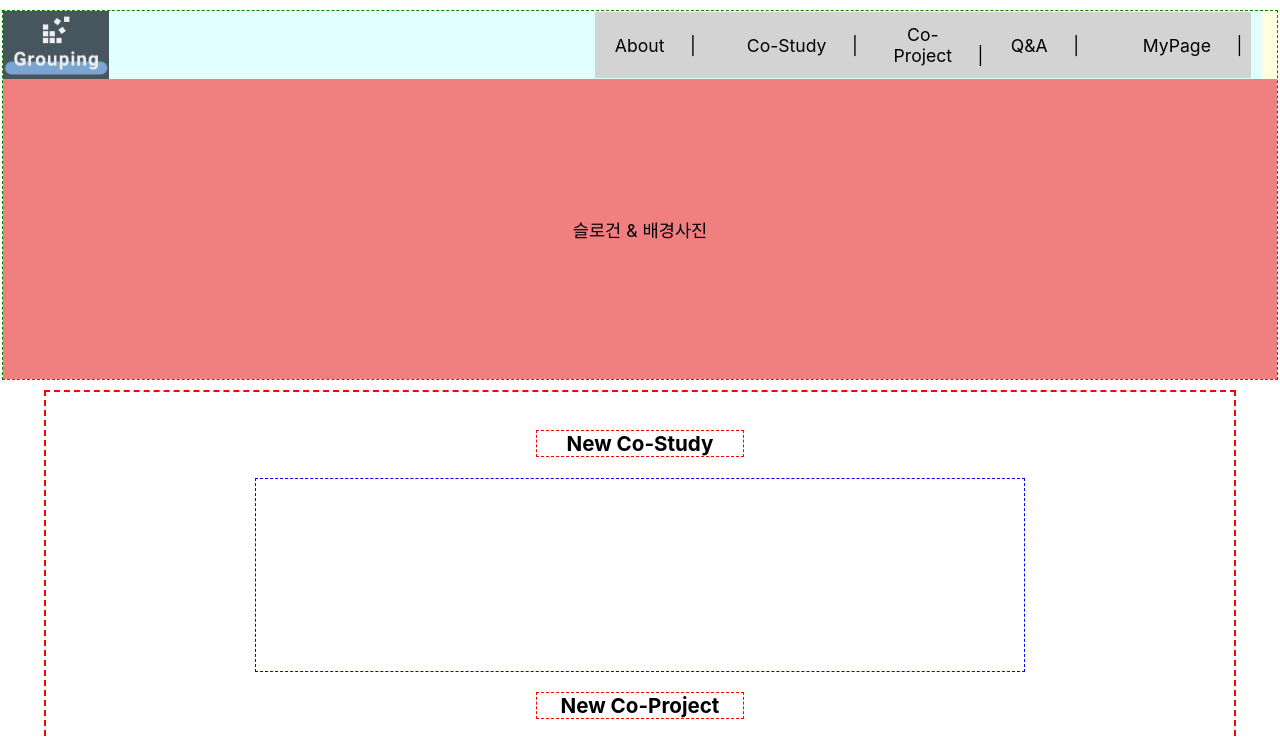
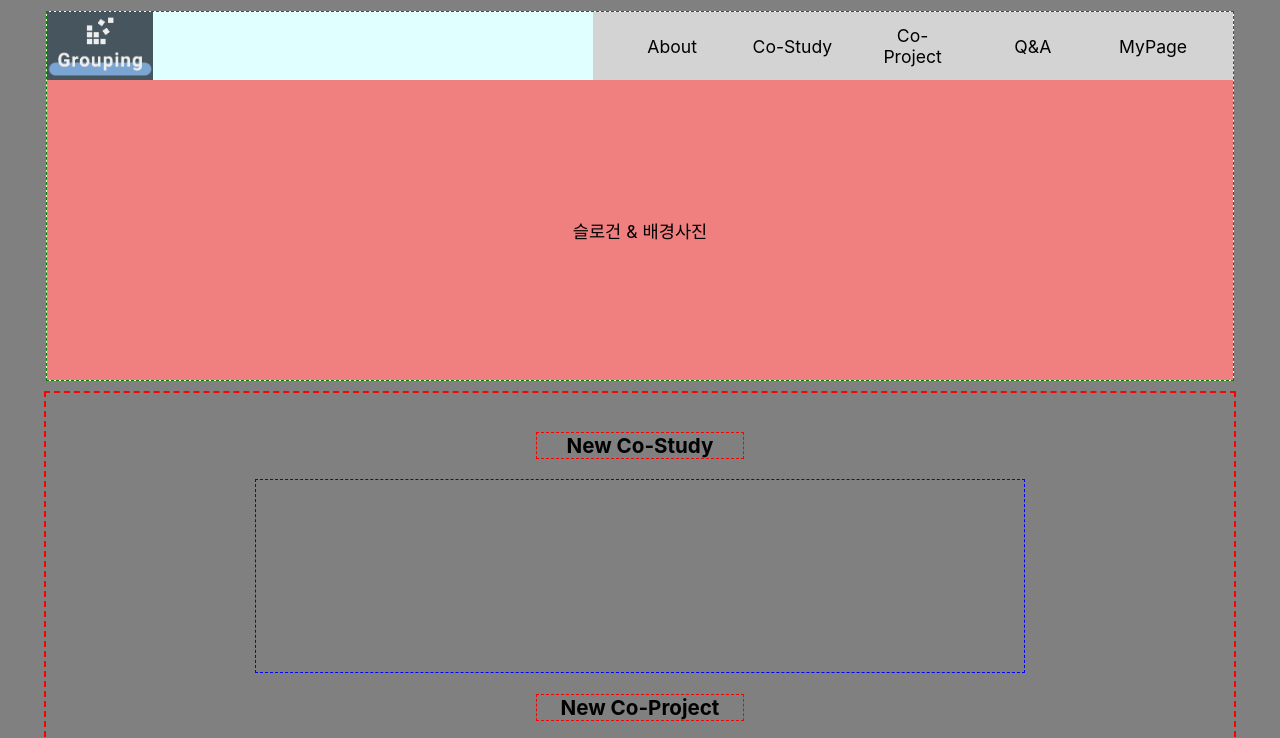
Before and after one commit to dlwlsdn201/sideproject_grouping, a React (Create React App) app: page / in a window 1280 px wide. Shown: the top 738 px of the page. Built offline with nearby package versions, Linux system fonts and the light colour scheme.

Commit message:
{docs}: <Global StyledComponent 문서 생성>
<description>
-Global StyledComponent용 js문서 별도 생성.
  ( Path :  "./src/GlobalStyles.js" )
-NavMenu '|' content 삭제

<docs-#004>

```diff
--- a/src/App.js
+++ b/src/App.js
@@ -2,26 +2,20 @@ import React, { Fragment } from "react";
 import MainHeader from "./Components/Main/Header/MainHeader";
 import MainBody from "./Components/Main/Body/MainBody";
 import "./App.css";
-import styled from "styled-components";
+import GlobalStyle from "./GlobalStyles"
+
 
 const App = () => {
   return (
-    <AppWrap>
+    <Fragment>
+      <GlobalStyle/>
       <MainHeader/>
       <MainBody/>
-    </AppWrap>
+    </Fragment>
   );
 };
 
 
-const AppWrap = styled.div`
-  font-size: 1.1rem;
-  width: 100vw;
-  height: 100vh;
-  margin: 0;
-  display: flex;
-  flex-direction: column;
-  align-items: center;
-`;
+
 
 export default App;
--- a/src/Components/Main/Header/Header-top/Header_top.js
+++ b/src/Components/Main/Header/Header-top/Header_top.js
@@ -21,7 +21,7 @@ export default Header_top;
 
 const Header_topWrap = styled.div`
     display: flex;
+    flex-direction: row;
     justify-content: space-between;
-    margin-right: 1rem;
     background-color: lightcyan;
 `;
--- a/src/Components/Main/Header/Header-top/Nav/Nav.js
+++ b/src/Components/Main/Header/Header-top/Nav/Nav.js
@@ -27,13 +27,13 @@ const Nav = () => {
 
 const NavWrap = styled.nav`
     display: flex;
-    width: 35em;
+    width: 48%;
     max-width: 50rem;
     min-width: 35rem;
     height: 3.2em;
     justify-content: space-between;
-    padding: 5px 20px;
-    margin: auto 10px;
+    padding: 0.5% 3%;
+    margin: auto 0;
     background-color: lightgrey;
 `;
 
@@ -56,13 +56,6 @@ const Link = styled.a`
         width: 100%;
         padding: 0;
     }
-
-    &::after {
-        position : absolute;
-        content: "|";
-        margin : 0;
-        margin-left : 2%;
-    }
 `;
 
 export default Nav;
--- a/src/Components/Main/Header/MainHeader.js
+++ b/src/Components/Main/Header/MainHeader.js
@@ -14,11 +14,10 @@ class MainHeader extends Component {
   }
 }
 
-
-
 export default MainHeader;
 
 const HeaderWrap = styled.header`
+  display: inline-block;
   width: 99.5%; /*헤더 완성되면 border 제거 후 width:100%로 맞추기*/
   margin: 10px auto;
   border: 1px dashed green;
--- /dev/null
+++ b/src/GlobalStyles.js
@@ -0,0 +1,29 @@
+import styled, {createGlobalStyle} from "styled-components";
+
+
+const GlobalStyle = createGlobalStyle`
+    body{
+        background : grey;
+        display: flex;
+        flex-direction: column;
+        align-items: center;
+        width: 100%;
+        height: 100%;
+        font-size: 1.1rem;
+        margin: 0.1% 0;
+        padding : 0;
+    }
+
+    div{
+        display : flex;
+        flex-direction : column;
+        align-items : center;
+        justify-content : center;
+        padding: 0;
+        margin : 0;
+    }
+
+
+`
+
+export default GlobalStyle;
```
